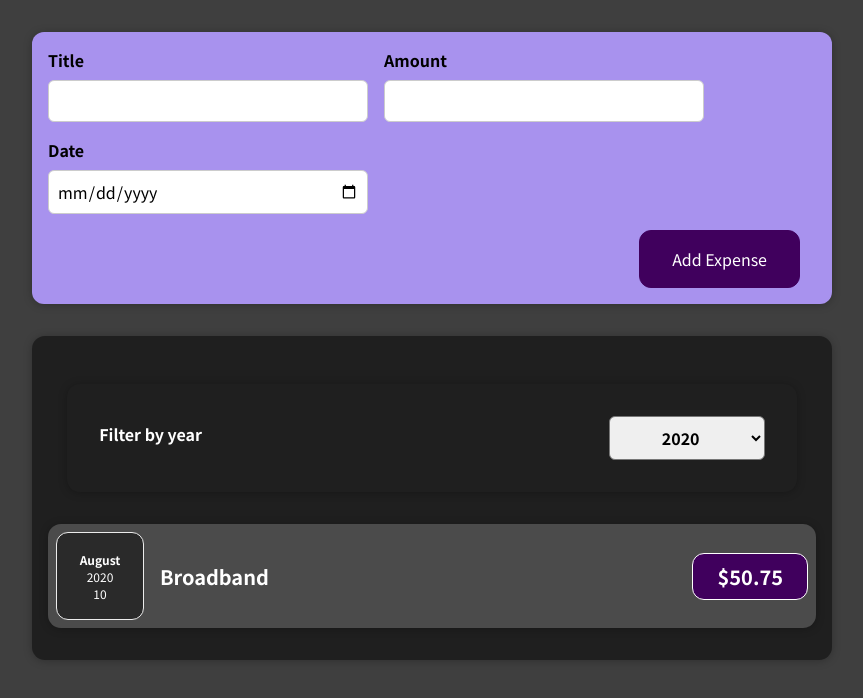
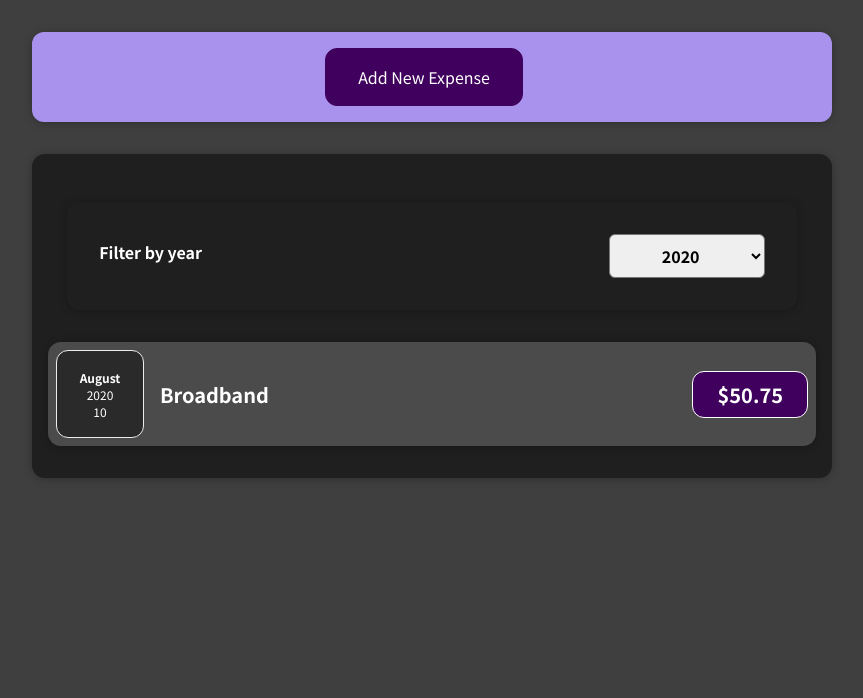
Before and after one commit to ajeetcloud/react-spring-expense-app, a React (Create React App) app in the folder react-app/: page / in a window 1280 px wide. Shown: the top 698 px of the page, without its empty margins (208-1071 px from the left). Built offline with nearby package versions, Linux system fonts and the light colour scheme.

Commit message:
Added toggle functionality

```diff
--- a/react-app/src/components/NewExpense/ExpenseForm.js
+++ b/react-app/src/components/NewExpense/ExpenseForm.js
@@ -63,6 +63,12 @@ const ExpenseForm = (props) => {
         setDate('');
     };
 
+    /*
+        const cancelHandler = () => {
+            props.onCancel(false);
+        }
+    */
+
     return (
         <form onSubmit={submitHandler}>
             <div className="new-expense__controls">
@@ -81,6 +87,7 @@ const ExpenseForm = (props) => {
                 </div>
             </div>
             <div className="new-expense__actions">
+                <button type="button" onClick={props.cancelForm}>Cancel</button>
                 <button type="submit">Add Expense</button>
             </div>
         </form>
--- a/react-app/src/components/NewExpense/NewExpense.js
+++ b/react-app/src/components/NewExpense/NewExpense.js
@@ -1,18 +1,31 @@
 import './NewExpense.css';
 import ExpenseForm from "./ExpenseForm";
+import {useState} from "react";
 
 const NewExpense = (props) => {
+    const [isEditing, setIsEditing] = useState(false);
+
     const saveExpenseDataHandler = (enteredExpenseData) => {
         const expenseData = {
             ...enteredExpenseData,
             id: Math.random().toString()
         };
         props.onAddExpense(expenseData);
+        setIsEditing(false);
     };
 
+    const startEditingHandler = () => {
+        setIsEditing(true);
+    }
+
+    const stopEditingHandler = () => {
+        setIsEditing(false);
+    }
 
     return <div className="new-expense">
-        <ExpenseForm onSaveExpenseData={saveExpenseDataHandler}/>
+        {!isEditing && <button onClick={startEditingHandler}>Add New Expense</button>}
+        {isEditing && <ExpenseForm onSaveExpenseData={saveExpenseDataHandler}
+                                   cancelForm={stopEditingHandler}></ExpenseForm>}
     </div>
 };
 
```
